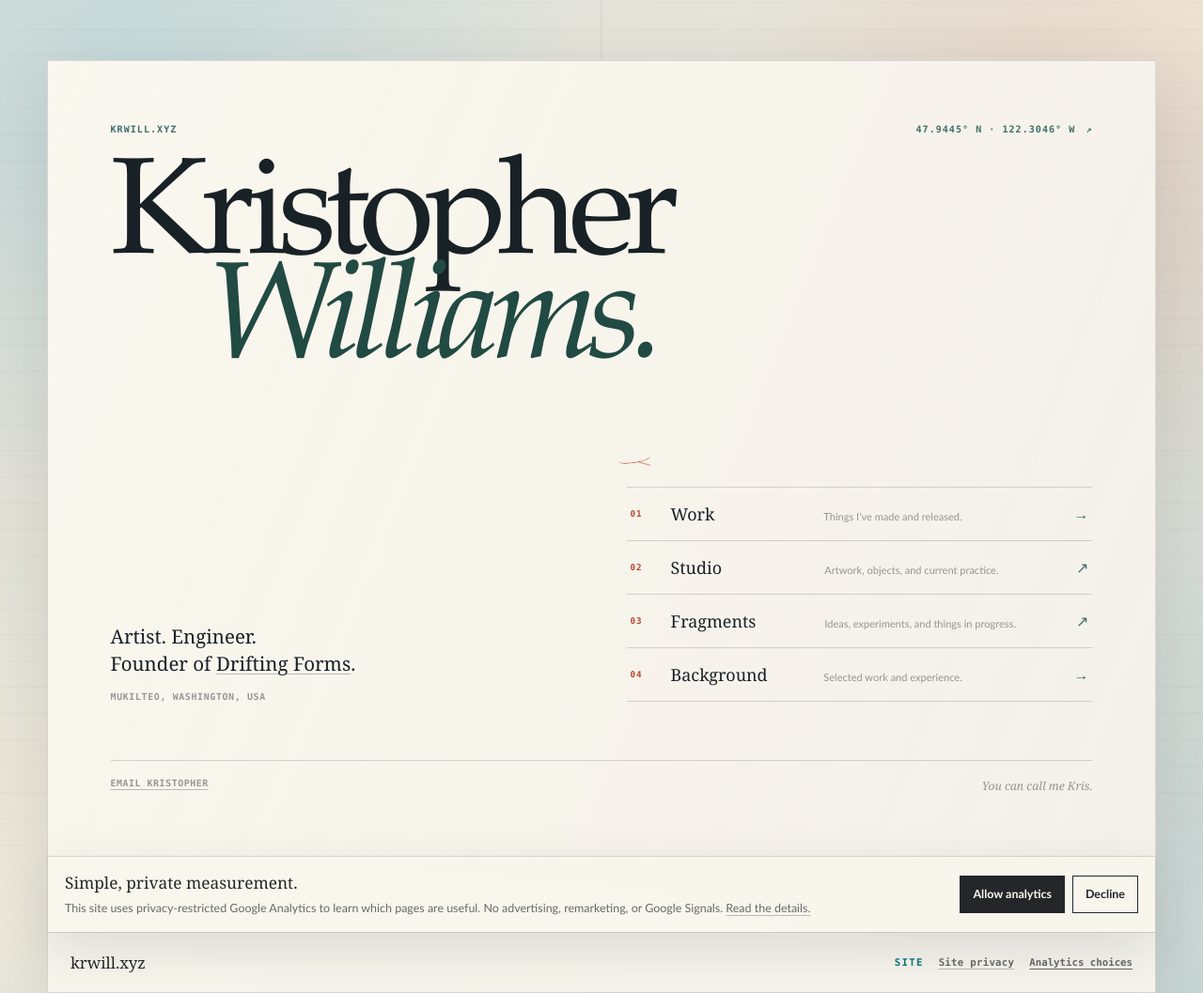
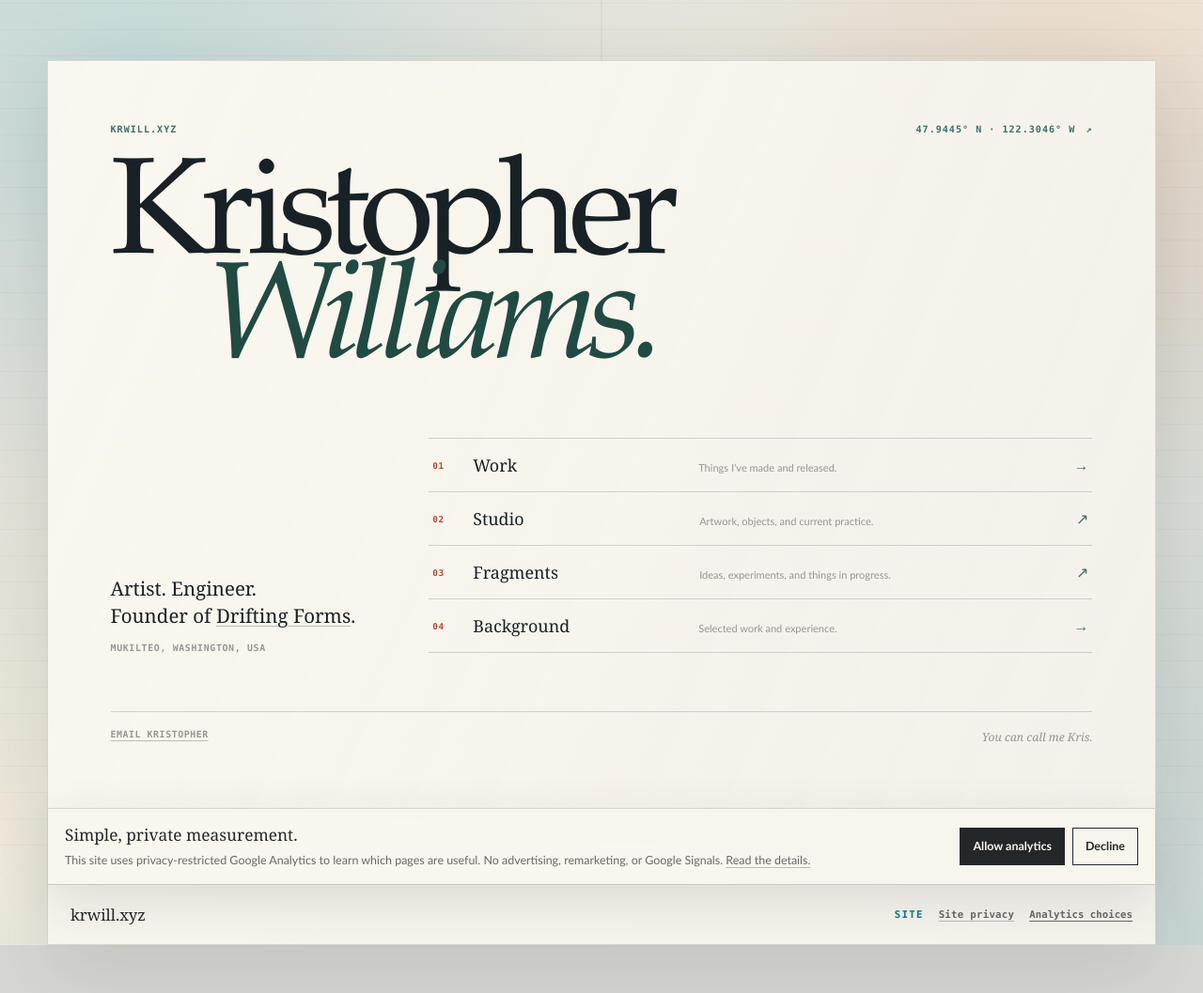
Before and after one commit to krwillxyz/krwillxyz.github.io, a Jekyll site: the page built from index.md, in a window 1280 px wide. Shown: the whole page at 94% size. Built offline with Jekyll 4.4.1, drawn with Linux system fonts in a browser that asks for light colours; after the commit the page ends 1006 px from its top, so only the background shows below that.

Commit message:
Integrate homepage navigation and add work route

```diff
--- a/_layouts/default.html
+++ b/_layouts/default.html
@@ -899,28 +899,6 @@
     box-shadow: 0 28px 90px rgba(24, 33, 38, 0.14);
   }
 
-  .name-home::before {
-    content: "";
-    position: absolute;
-    top: 49.5%;
-    left: 51.5%;
-    width: 34px;
-    height: 9px;
-    border-bottom: 1.5px solid rgba(185, 68, 46, 0.78);
-    border-radius: 0 0 58% 42%;
-    transform: rotate(-7deg);
-  }
-
-  .name-home::after {
-    content: "";
-    position: absolute;
-    top: calc(49.5% + 9px);
-    left: calc(51.5% + 21px);
-    width: 13px;
-    border-top: 1px solid rgba(185, 68, 46, 0.58);
-    transform: rotate(15deg);
-  }
-
   .name-home-head,
   .name-home-body,
   .name-home-contact {
@@ -977,10 +955,10 @@
 
   .name-home-body {
     display: grid;
-    grid-template-columns: minmax(230px, 0.72fr) minmax(380px, 1fr);
-    gap: clamp(80px, 15vw, 210px);
+    grid-template-columns: minmax(270px, 0.56fr) minmax(0, 1.44fr);
+    gap: clamp(42px, 5vw, 72px);
     align-items: end;
-    padding: clamp(72px, 9vw, 122px) 0 clamp(42px, 5vw, 62px);
+    padding: clamp(44px, 5vw, 70px) 0 clamp(42px, 5vw, 62px);
   }
 
   .name-home-facts {
@@ -1007,7 +985,12 @@
     text-transform: uppercase;
   }
 
+  .name-home-founder {
+    white-space: nowrap;
+  }
+
   .name-home-paths {
+    align-self: start;
     border-bottom: 1px solid rgba(24, 33, 38, 0.17);
   }
 
@@ -1177,11 +1160,6 @@
   }
 
   @media (max-width: 900px) {
-    .name-home::before,
-    .name-home::after {
-      display: none;
-    }
-
     .name-home {
       grid-template-rows: auto auto auto;
       min-height: 0;
@@ -1253,13 +1231,6 @@
       padding: 30px 22px 32px;
       border: 0;
       box-shadow: none;
-    }
-
-    .name-home::before {
-      top: 39%;
-      left: auto;
-      right: 28px;
-      opacity: 0.65;
     }
 
     .name-home-reference {
--- a/index.md
+++ b/index.md
@@ -14,12 +14,12 @@ body_class: home
 
   <div class="name-home-body">
     <div class="name-home-facts" aria-label="About Kristopher Williams">
-      <p class="name-home-statement">Artist. Engineer.<br>Founder of <a href="https://company.driftingforms.com" target="_blank" rel="noopener noreferrer">Drifting Forms</a>.</p>
+      <p class="name-home-statement">Artist. Engineer.<br><span class="name-home-founder">Founder of <a href="https://company.driftingforms.com" target="_blank" rel="noopener noreferrer">Drifting Forms</a>.</span></p>
       <p class="name-home-place">Mukilteo, Washington, USA</p>
     </div>
 
     <nav class="name-home-paths" aria-label="Explore Kristopher Williams's work">
-      <a href="/products/">
+      <a href="/work/">
         <span class="name-home-number">01</span>
         <span><strong>Work</strong><small>Things I’ve made and released.</small></span>
         <i aria-hidden="true">→</i>
```
Also changed, not shown: other parts of _layouts/default.html (+1 -1 lines), products/index.html (added, +22 -0 lines), work/index.md (renamed from products/index.md, +1 -1 lines).
